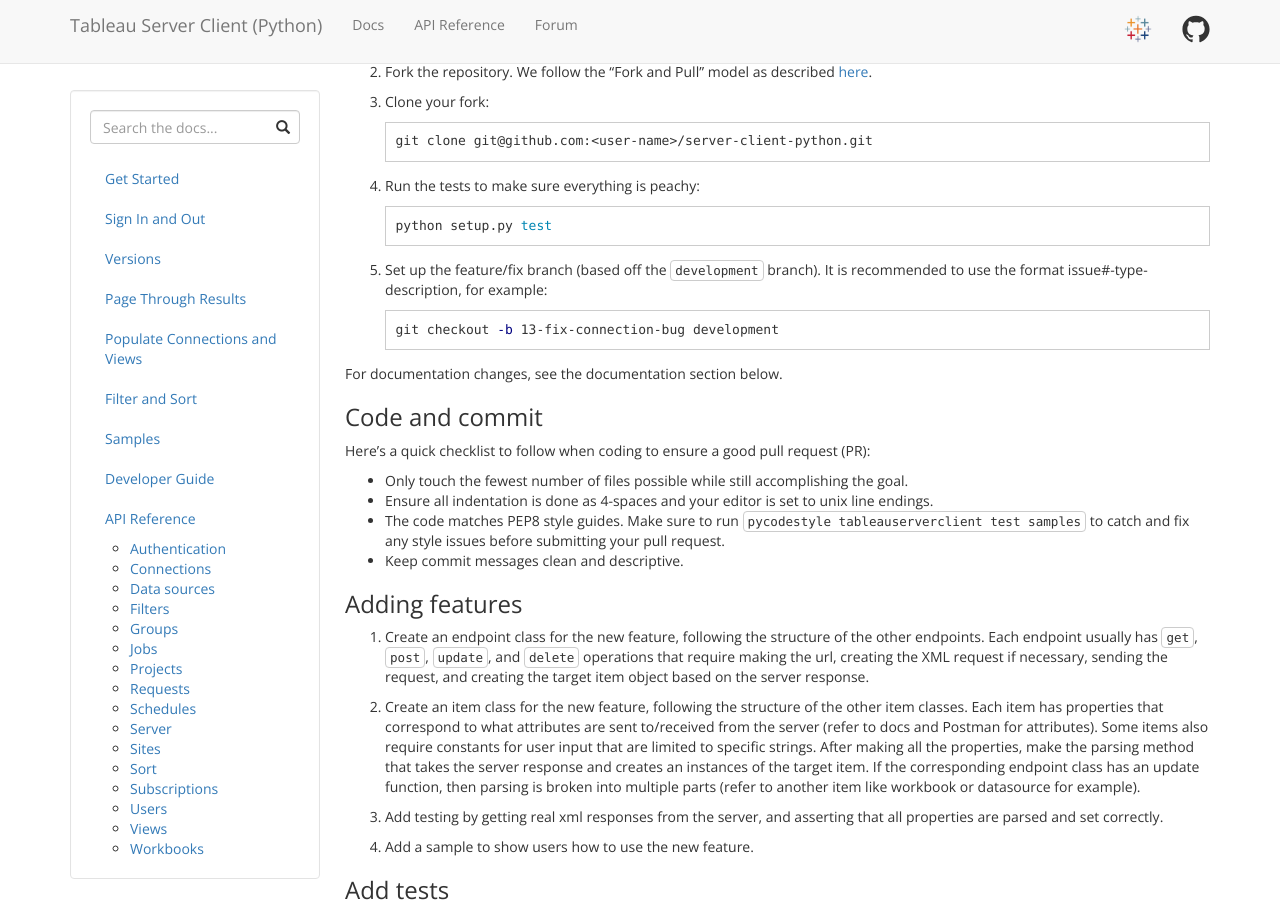
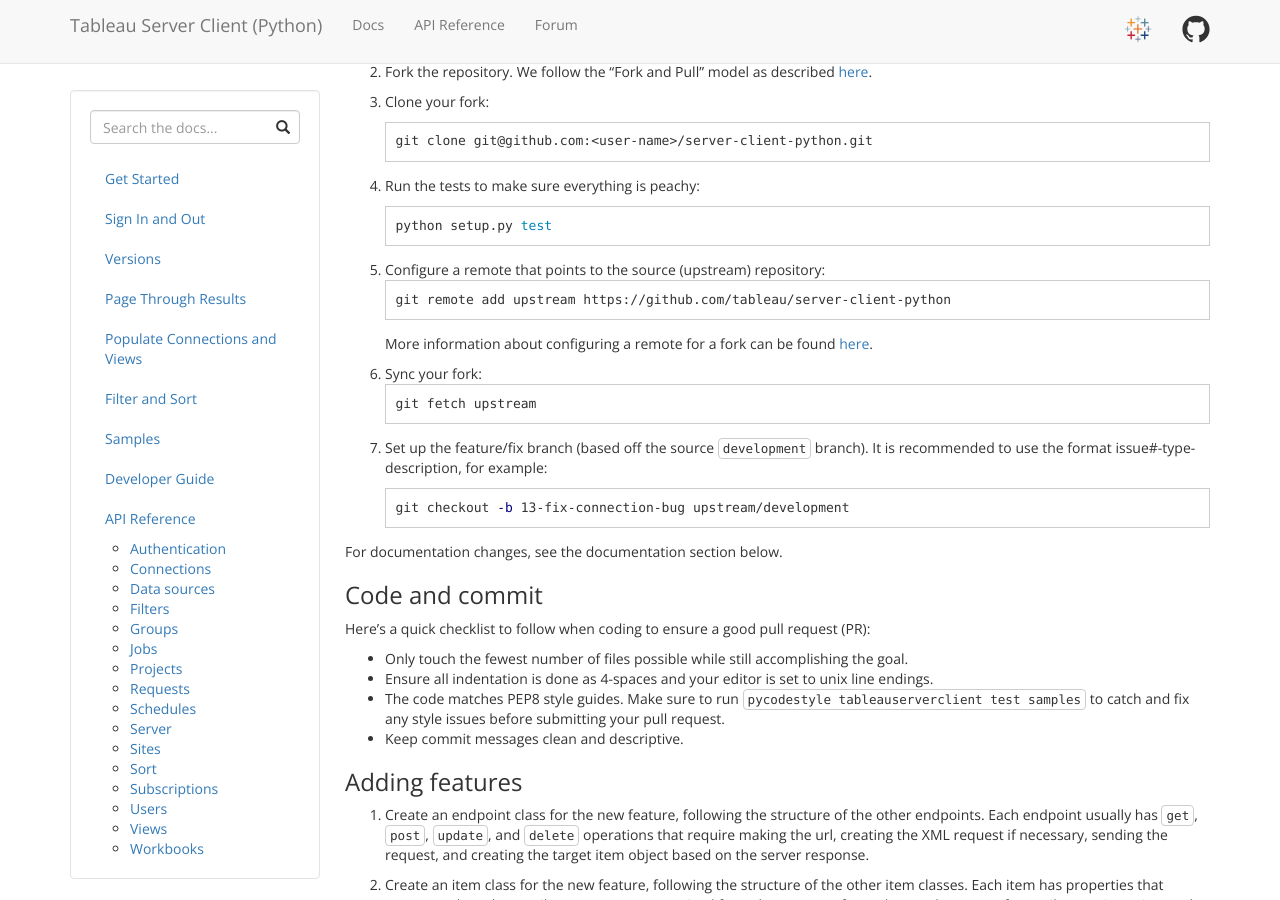
Before and after one commit to tableau/server-client-python, a Jekyll site: the page built from docs/dev-guide.md, in a window 1280 px wide and 900 px high, scrolled down 536 px. Built offline with Jekyll 4.4.1, drawn with Linux system fonts in a browser that asks for light colours; emoji names are drawn with the system emoji font.

Commit message:
Update dev-guide.md

````diff
--- a/docs/dev-guide.md
+++ b/docs/dev-guide.md
@@ -38,11 +38,22 @@
    python setup.py test
    ```
 
-1. Set up the feature/fix branch (based off the `development` branch). It is
+1. Configure a remote that points to the source (upstream) repository:
+   ```shell
+   git remote add upstream https://github.com/tableau/server-client-python
+   ```
+   More information about configuring a remote for a fork can be found [here](https://docs.github.com/en/github/collaborating-with-issues-and-pull-requests/configuring-a-remote-for-a-fork).
+
+1. Sync your fork:
+   ```shell
+   git fetch upstream
+   ```
+
+1. Set up the feature/fix branch (based off the source `development` branch). It is
    recommended to use the format issue#-type-description, for example:
 
    ```shell
-   git checkout -b 13-fix-connection-bug development
+   git checkout -b 13-fix-connection-bug upstream/development
    ```
 
 For documentation changes, see the documentation section below.
````
